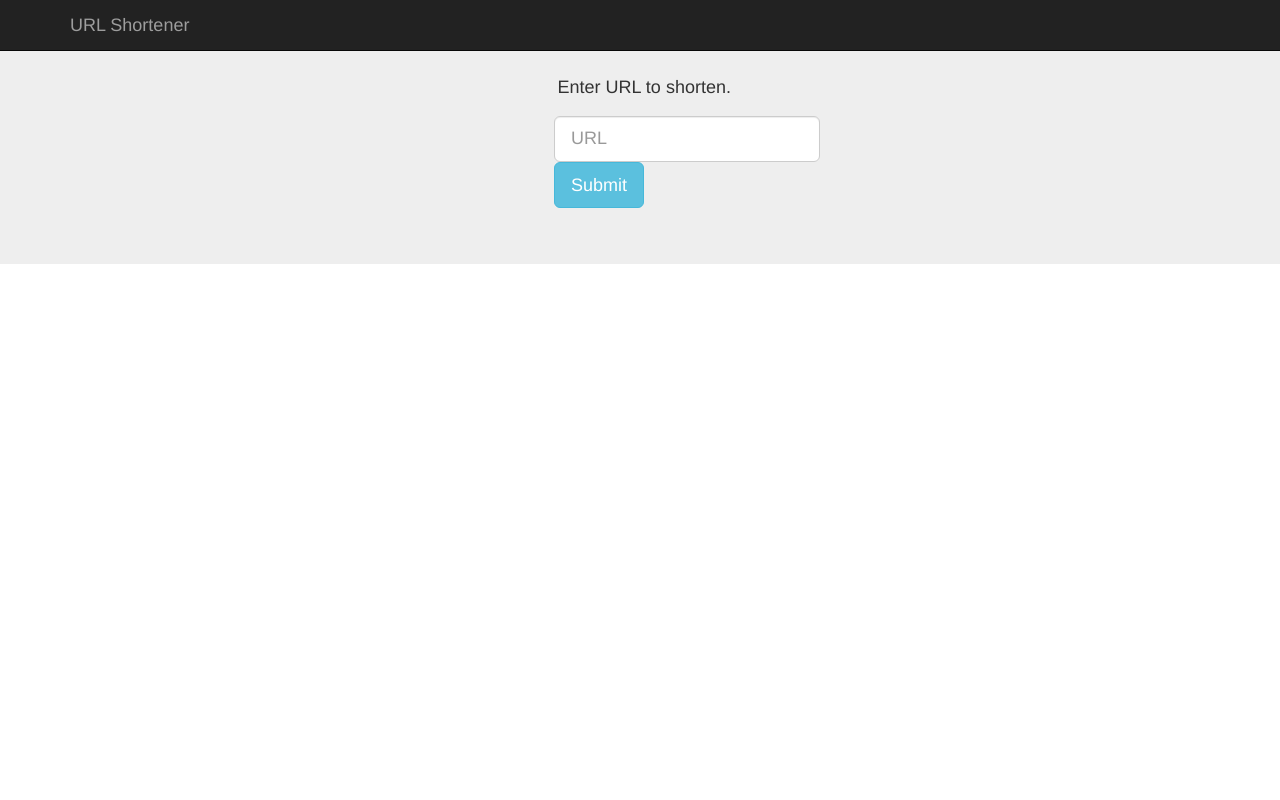
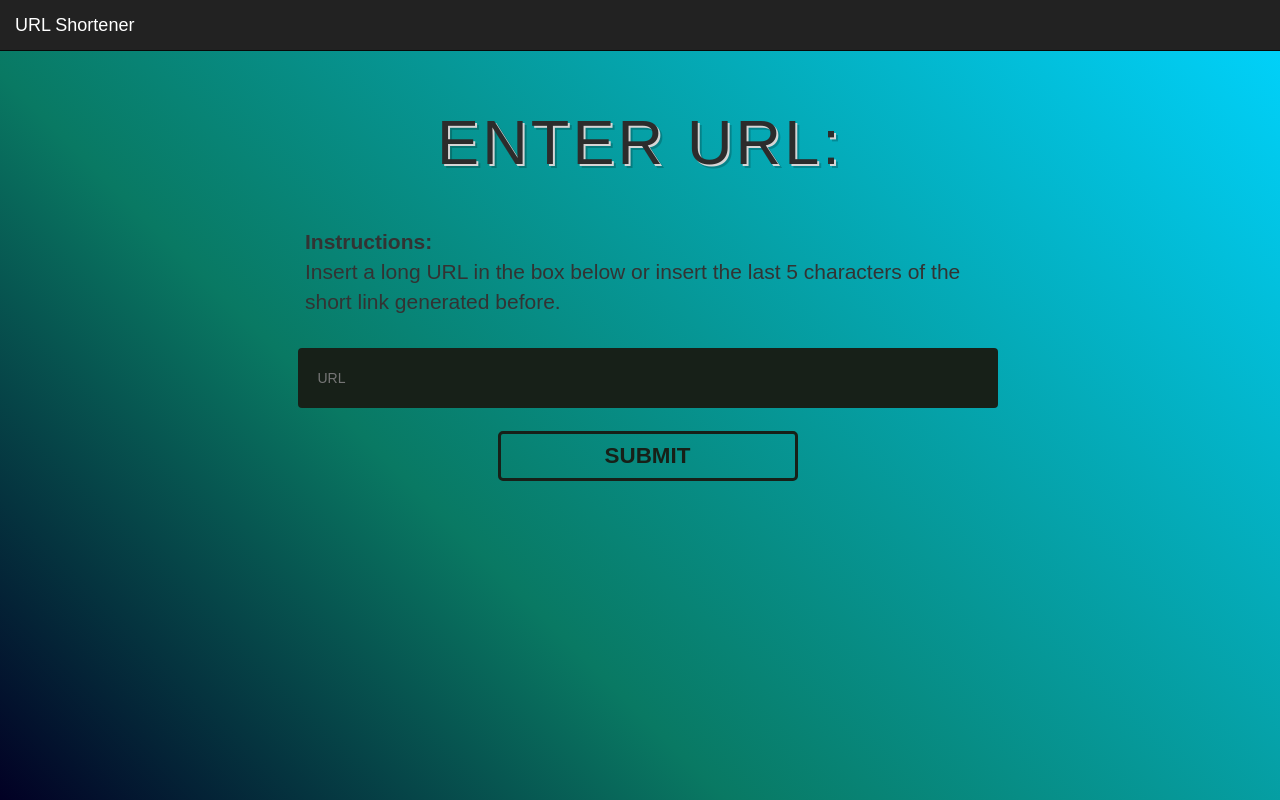
Before and after one commit to tech0w0/TinyURL, a Flask app: page / in a window 1280 px wide. Run offline with Flask 2, Linux system fonts and the light colour scheme; some libraries are stand-ins or nearby versions.

Commit message:
Fifth try

```diff
--- a/app/routes.py
+++ b/app/routes.py
@@ -9,12 +9,14 @@ db = client.urls
 host = 'http://localhost:80/'
 table = db.links
 
-
 @app.route('/', methods=['GET', 'POST'])
 def home():
     if request.method == 'POST':
         data = request.form.get('url')
-        if data.split(':')[0] == 'https' or data.split(':')[0] == 'http':
+        if table.find_one({'long-url': data}):
+            result = table.find_one({'long-url': data})
+            return render_template('index.html', short_url=host + result["hash"])
+        elif data.split(':')[0] == 'https' or data.split(':')[0] == 'http':
             hash = hashlib.md5(data.encode()).hexdigest()
             post_data = {
                 'long-url': data,
@@ -22,10 +24,12 @@ def home():
             }
             table.insert_one(post_data)
             return render_template('index.html', short_url=host + hash[:5])
+        elif not data:
+            return render_template('index.html')
         else:
             if table.find_one({'hash': data}):
                 result = table.find_one({'hash': data})
-                return render_template('index.html', result["long-url"])
+                return render_template('index.html', short_url=result["long-url"])
             else:
                 return render_template('index.html', 'Hash is not in the DB')
     return render_template('index.html')
--- a/app/templates/index.html
+++ b/app/templates/index.html
@@ -2,37 +2,139 @@
       <head>
          <link href="//maxcdn.bootstrapcdn.com/font-awesome/4.2.0/css/font-awesome.min.css" rel="stylesheet">
          <link href="https://maxcdn.bootstrapcdn.com/bootstrap/3.3.5/css/bootstrap.min.css" rel="stylesheet">
+         <style>
+            body {
+               background: rgb(2,0,36);
+               background: linear-gradient(45deg, rgba(2,0,36,1) 0%, rgba(9,121,99,1) 35%, rgba(0,212,255,1) 100%);
+               font-family: 'Varela', sans-serif;
+            }
+            h1 {
+              font-family: "Avant Garde", Avantgarde, "Century Gothic", CenturyGothic, "AppleGothic", sans-serif;
+              font-size: 30px;
+              padding: 40px 25px;
+              text-align: center;
+              text-transform: uppercase;
+              text-rendering: optimizeLegibility;
+            }
+              h1.retroshadow {
+                 color: #2c2c2c;
+                 letter-spacing: 0.05em;
+                 text-shadow: 2px 2px 0px #d5d5d5, 4px 4px 0px rgba(0, 0, 0, 0.2);
+               }
+
+            input[type=text] {
+              display: block;
+              margin : 0 auto;
+              width: 700px;
+              height: 60px;
+              padding: 12px 20px;
+              margin: 8px 0;
+              box-sizing: border-box;
+              border: none;
+              background-color: #172018;
+              color: white;
+              border-radius: 4px;
+            }
+
+            .container {
+              display: flex;
+              align-items: center;
+              flex-direction: column;
+            }
+            .container>*:second-child {
+                align-self: stretch;
+            }
+
+            .response {
+                font-family: "Avant Garde", Avantgarde, "Century Gothic", CenturyGothic, "AppleGothic", sans-serif;
+                font-size: 20px;
+                background-color: #172018;
+                color: white;
+                border-radius: 4px;
+                flex: 1;
+                width: 1000px;
+                height: 100px;
+                text-align: center;
+                margin: auto;
+                padding: 35px;
+            }
+            button,
+            button::after {
+              -webkit-transition: all 0.3s;
+                -moz-transition: all 0.3s;
+              -o-transition: all 0.3s;
+                transition: all 0.3s;
+            }
+
+            button {
+              background: none;
+              border: 3px solid #172018;
+              border-radius: 5px;
+              color: #172018;
+              display: block;
+              font-size: 1.6em;
+              font-weight: bold;
+              margin: 1em auto;
+              height: 70px;
+              width: 300px;
+              position: relative;
+              text-transform: uppercase;
+              height: 50px;
+            }
+
+            button::before,
+            button::after {
+              background: #172018;
+              content: '';
+              position: absolute;
+              z-index: -1;
+            }
+
+            button:hover {
+              color: #4bc7b6;
+            }
+            /* BUTTON 2 */
+            .btn-2::after {
+              height: 100%;
+              left: 0;
+              top: 0;
+              width: 0;
+            }
+
+            .btn-2:hover:after {
+              width: 100%;
+            }
+         </style>
       </head>
       <body>
          <nav class="navbar navbar-inverse navbar-fixed-top">
-            <div class="container">
+
                <div class="navbar-header">
-                  <a class="navbar-brand" href="#">URL Shortener</a>
+                  <a class="navbar-brand" href="#" >URL Shortener</a>
                </div>
                <div id="navbar" class="navbar-collapse collapse">
                </div>
                <!--/.navbar-collapse -->
-            </div>
+
          </nav>
-         <div class="jumbotron">
-            <div class="container">
-               <br />
+
+         <div class="jumbotron" style="background: transparent; text-align: center">
+             <div class="container">
                {% if not short_url %}
-               <div class="row">
-                  <div class="col-md-offset-5 col-md-3">
-                     <h4>Enter URL to shorten.</h4>
-                     <form method="post" class="navbar-form navbar-right" action="">
-                        <div class="form-group">
-                           <input type="text" id="url" name="url" class="form-control input-lg chat-input" placeholder="URL" />
-                           <button type="submit" class="btn btn-lg btn-info">Submit</button>
+                     <h1 style="flex:1" class='retroshadow'>Enter URL: </h1>
+                    <p style="text-align: left; width: 700px; margin-left: 30px"><b>Instructions:</b> <br> Insert a long URL in the box below or insert the last 5 characters of the short link generated before.</p>
+                     <form method="post" class="navbar-form navbar-right" action="" style="flex: 2">
+                         <div class="form-group" >
+                           <input type="text" id="url" name="url" placeholder="URL" />
+                             <button type="submit" class="btn-2" >Submit</button>
                         </div>
                      </form>
-                  </div>
-               </div>
                {% else %}
-               <div>
-                  Enjoy, your shortened URL is: <a href="{{short_url}}"> {{short_url}}</a>
-               </div>
+                 <h1 class='retroshadow'>Find your URL below: </h1>
+                 <div class="response">
+                    Enjoy, your URL is: <a href="{{short_url}}"> {{short_url}}</a>
+                 </div>
+                 <button class="btn-2" onclick="window.location.href=window.location.href">Go Back</button>
                {% endif %}
             </div>
          </div>
```
